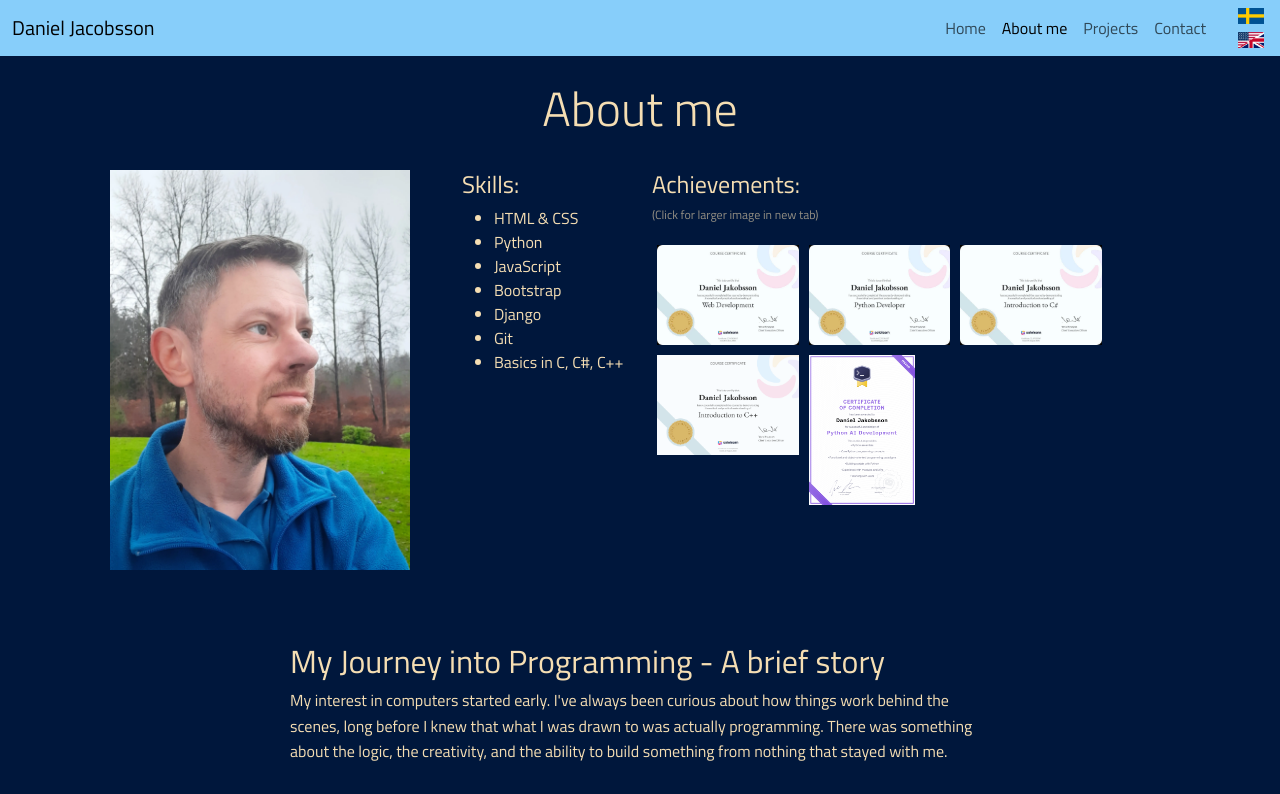
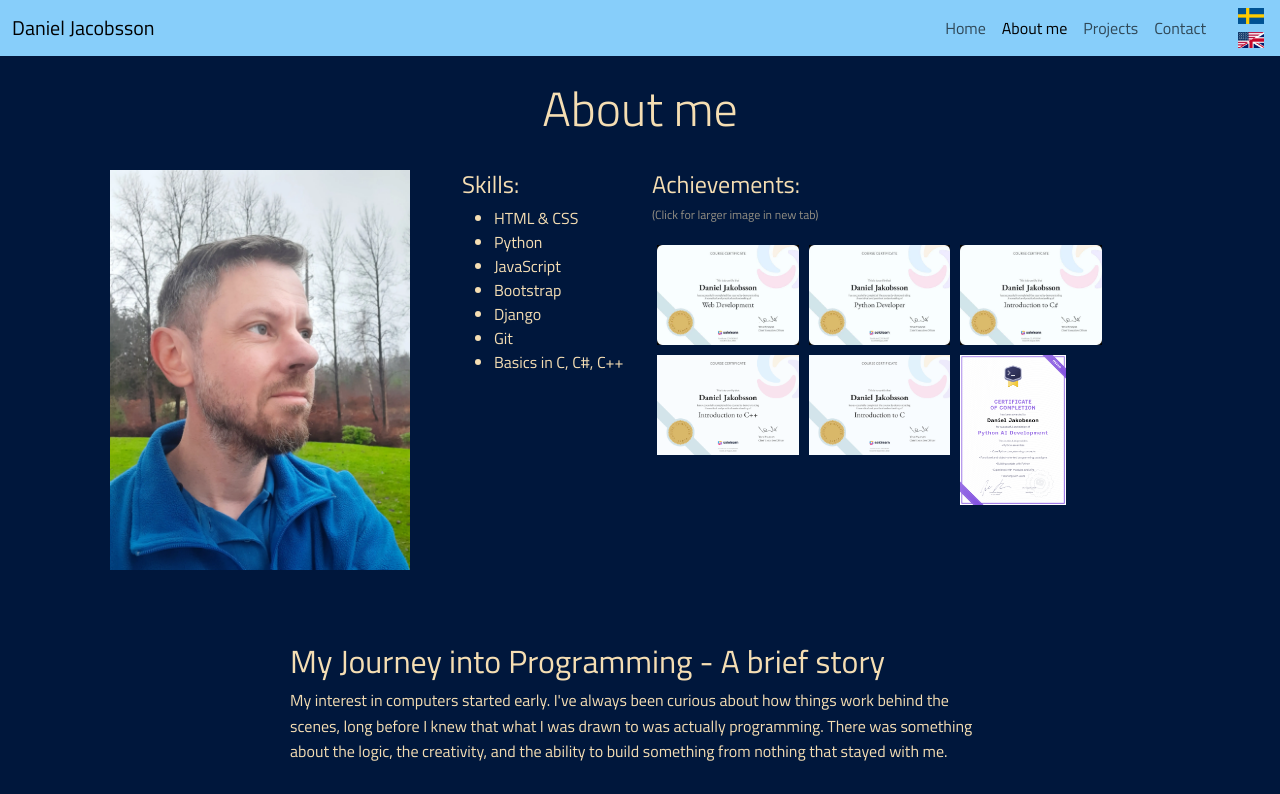
Before and after one commit to djakobsson77/Milestone1_Portfolio, a plain HTML site: page about.html in a window 1280 px wide. Shown: the top 794 px of the page. Drawn offline with nearby package versions, Linux system fonts and the light colour scheme; a web font is replaced by a local one.

Commit message:
Updating portfolio with c certificate

```diff
--- a/about.html
+++ b/about.html
@@ -110,6 +110,11 @@
                 alt="Sololearn Introduction to C++ Certificate">
         </a>
 
+        <a href="assets/images/c.png" target="_blank">
+            <img src="assets/images/c.png" class="certs"
+                alt="Sololearn Introduction to C Certificate">
+        </a>
+
         <a href="assets/images/python_dev.png" target="_blank">
             <img src="assets/images/python_dev.png" class="certs"
                 alt="Mimo Python AI Development Certificate" style="width: auto; height: 150px;">
```
Also changed, not shown: assets/images/c.png (added).
